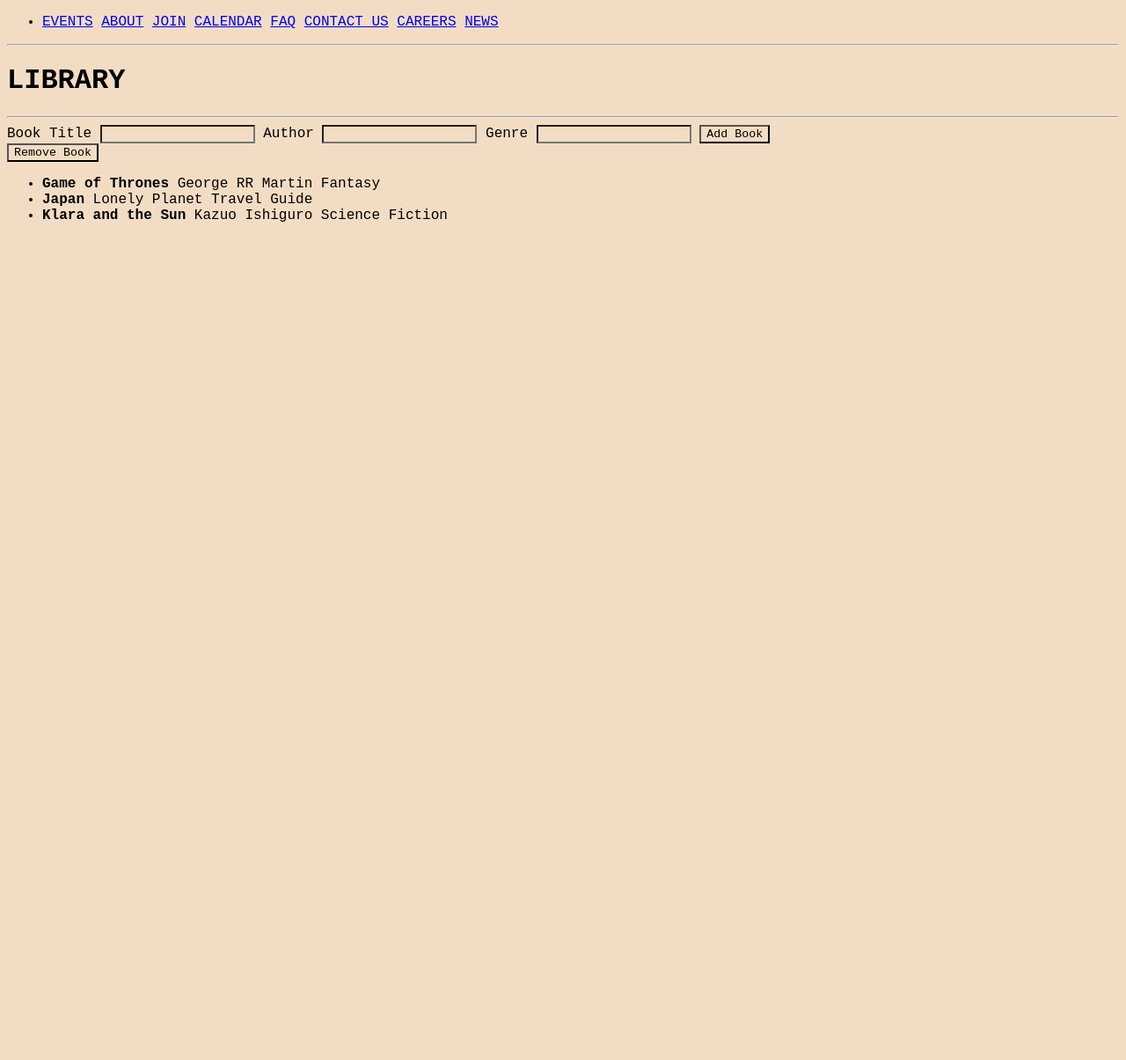
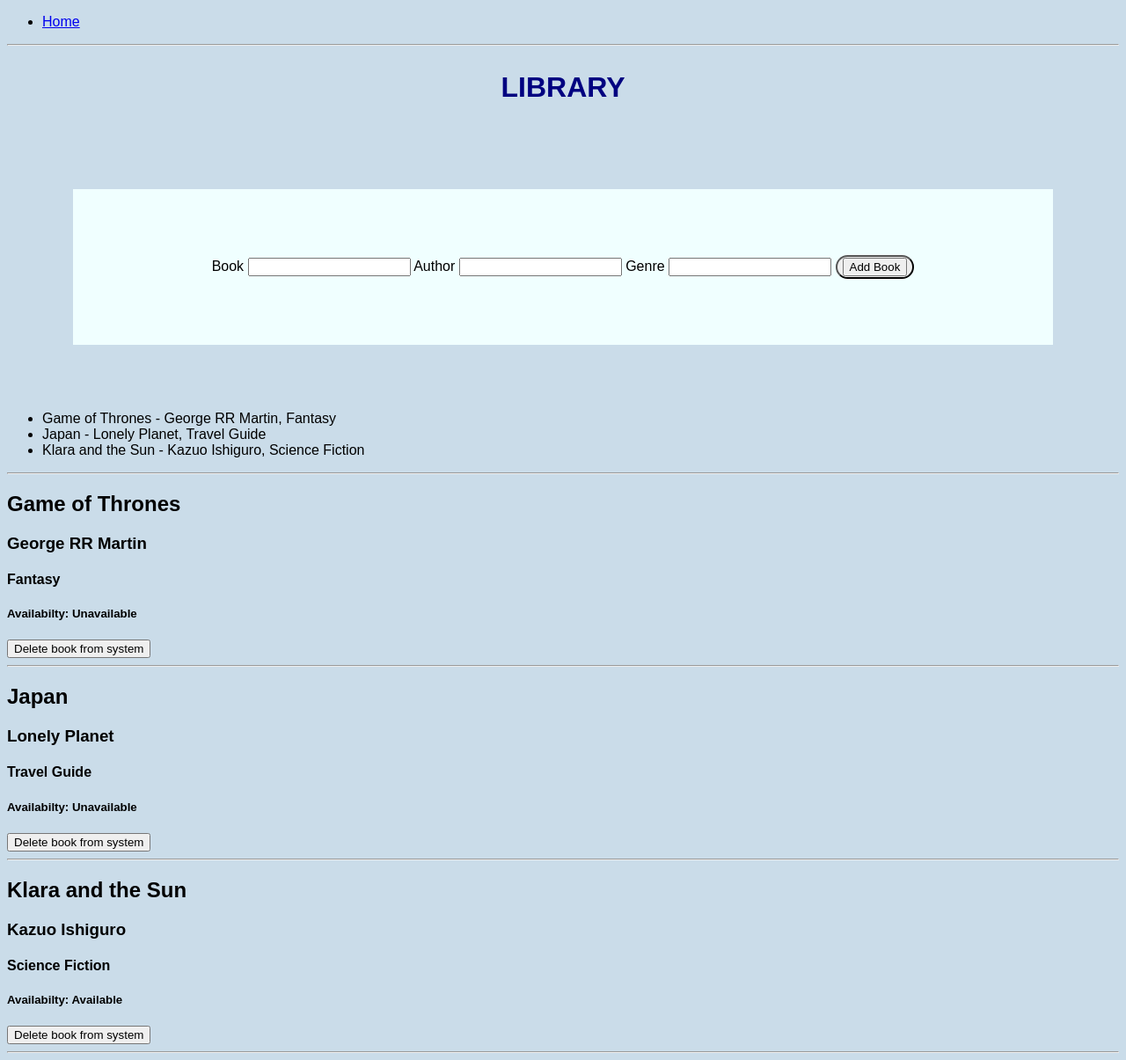
Before and after one commit to ljbedi/week3homework, a Flask app: page /books in a window 1280 px wide. Shown: the whole page at 88% size. Before the commit the page ends 252 px from the top, so only its background shows below. Run offline with Flask 3, Linux system fonts and the light colour scheme.

Commit message:
Add book, remove book, list book, checked_out book

```diff
--- a/controllers/books_controller.py
+++ b/controllers/books_controller.py
@@ -1,22 +1,21 @@
 from flask import Blueprint, render_template, request, redirect
-from models.book_list import book_list, add_new_book, delete_book
+
 from models.book import *
+from models.book_list import books, add_new_book, delete_book
 
-book_blueprint = Blueprint("book", __name__)
+book_blueprint = Blueprint("books", __name__)
 
+@book_blueprint.route("/books")
+def index():
+    return render_template("index.jinja", title="LIBRARY", book_list=books)
 
-# INDEX is show all
-
-@book_blueprint.route('/books')
-def index():
-    return render_template("index.jinja", title = "LIBRARY", book_list=book_list)
-
-@book_blueprint.route('/books', methods = ["POST"])
+@book_blueprint.route("/books", methods=['POST'])
 def add_book():
     book_title = request.form['title']
     book_author = request.form['author']
     book_genre = request.form['genre']
-    new_book = Book(book_title, book_author, book_genre)
+    checked_out = False
+    new_book = Book(book_title, book_author, book_genre, checked_out)
     add_new_book(new_book)
     return redirect('/books')
 
@@ -26,23 +25,15 @@ def delete(title):
     return redirect('/books')
 
 
-# @book_blueprint.route("/books", methods=['POST'])
-# def add_book():
-#     book_title = request.form['title']
-#     book_author = request.form['author']
-#     book_genre = request.form['genre']
-#     new_book = Book(book_title, book_author, book_genre)
-#     add_new_book(new_book)
-#     return redirect('/books')
-
-# @book_blueprint.route('/books/delete/<title>', methods=['POST'])
-# def delete(title):
-#     delete_book(title)
-#     return redirect('/books')
-
 # Provide the following functionality:
 
-# List all Books
-# Show an individual Book
-# Add a new Book to the Library.
-# Remove a Book from the Library
+# List all Books - DONE
+# Show an individual Book - cannot figure out - indexes???
+# Add a new Book to the Library. - DONE
+# Remove a Book from the Library - DONE (but only on bottom part - how to copy same as above???
+
+# Extension - show if available or checked out
+# IF BOOK IS AVAILABLE, SHOW AS AVAILBABLE IF NOT SHOW AS UNAVAILABLE
+# if checked_out == true then return/print appropiate outcome
+
+#  add property, checked_out as True or False, a function to print whether true or false
--- a/models/book.py
+++ b/models/book.py
@@ -1,6 +1,7 @@
 class Book():
 
-    def __init__(self, title, author, genre):
+    def __init__(self, title, author, genre, checked_out):
         self.title = title
         self.author = author
         self.genre = genre
+        self.checked_out = checked_out
--- a/models/book_list.py
+++ b/models/book_list.py
@@ -1,19 +1,19 @@
-from models.book import Book
+from models.book import *
 
-book1 = Book("Game of Thrones", "George RR Martin", "Fantasy")
-book2 = Book("Japan", "Lonely Planet", "Travel Guide")
-book3 = Book("Klara and the Sun", "Kazuo Ishiguro", "Science Fiction")
+book1 = Book("Game of Thrones", "George RR Martin", "Fantasy", True)
+book2 = Book("Japan", "Lonely Planet", "Travel Guide", True )
+book3 = Book("Klara and the Sun", "Kazuo Ishiguro", "Science Fiction", False)
 
-book_list = [book1, book2, book3]
+books = [book1, book2, book3]
 
 def add_new_book(book):
-    book_list.append(book)
+    books.append(book)
 
 def delete_book(book_title):
     book_to_delete = None
-    for book in book_list:
+    for book in books:
         if book.title == book_title:
             book_to_delete = book
             break
 
-    book_list.remove(book_to_delete)
+    books.remove(book_to_delete)
--- a/static/style.css
+++ b/static/style.css
@@ -0,0 +1,25 @@
+
+html {
+    font-family: sans-serif;
+    background-color: rgb(202, 220, 233);
+
+}
+
+header {
+    display: flex;
+    justify-content: center;
+    color:navy;
+}
+
+.inputs {
+    display: flex;
+    justify-content: center;
+    background-color: azure;
+    padding-block: 75px;
+    margin: 75px;
+}
+
+.add {
+    border-radius: 20px;
+    color: darkcyan;
+}
--- a/templates/base.jinja
+++ b/templates/base.jinja
@@ -5,36 +5,16 @@
     <meta name="viewport" content="width=device-width, initial-scale=1.0">
     <link rel="stylesheet" href="{{ url_for('static', filename='style.css') }}">
     <title>{{ title }}</title>
-    <style>
-      html * {
-        font-family:'Courier New', Courier, monospace;
-        background-color: rgb(242, 221, 196);
 
-    }
-    </style>
 </head>
 <body>
-<div>
-    <div class = "nav">
-            <ul>
-                <li>
-                    <a href ="/">EVENTS</a>
-                    <a href = "/">ABOUT</a>
-                    <a href = "/">JOIN</a>
-                    <a href = "/">CALENDAR</a>
-                    <a href = "/">FAQ</a>
-                    <a href = "/">CONTACT US</a>
-                    <a href = "/">CAREERS</a>
-                    <a href = "/">NEWS</a>
-                </li>
-            </ul>
-        </div>
-
-        </body>
-    </div>
-    <hr>
+    <nav>
+        <ul>
+            <li class="navlink"><a href="/books">Home</a></li>
+        </ul>
+    </nav>
+    <hr/>
     {% block content %}
-
-    {% endblock content  %}
+    {% endblock content %}
 </body>
 </html>
--- a/templates/index.jinja
+++ b/templates/index.jinja
@@ -1,26 +1,50 @@
-{% extends 'base.jinja' %} {% block content %}
-    <h1>{{ title }}</h1><hr>
+{% extends 'base.jinja' %}
+{% block content %}
+    <header>
+    <h1 class="title">{{ title }}</h1>
+    </header>
 
-    <form action="/books" method="post">
-        <label for ="title">Book Title</label>
-        <input type ="text" name="title" id="title"/>
-        <label for="author">Author</label>
-        <input type ="author" name="author"/>
-        <label for ="genre">Genre</label>
-        <input type="text" name="genre">
-        <input type="submit" value="Add Book"/>
-        </form>
-        <form action="/books/delete/<title>" method="post">
-        <input type="submit" value="Remove Book"/>
-        </form>
+    <div class = "inputs">
+        <section class="add-book">
+            <form action="/books" method="post">
+                <label for="book">Book</label>
+                <input type="text" name="title" id="title">
+                <label for="author">Author</label>
+                <input type="text" name="author" id="author">
+                <label for="genre">Genre</label>
+                <input type="text" name="genre" id="genre">
+                <button class = "add">
+                <input type="submit" value="Add Book"></button>
+            </form>
+        </section>
+    </div>
+
+    <ul class="books">
+        {% for book in book_list %}
+        <li>{{ book.title }} - {{ book.author }}, {{ book.genre }}</li>
+        {% endfor %}
+    </ul>
 
 
-    <ul>
-    {% for book in book_list %}
-        <li><b>{{ book.title }}</b>
-            {{ book.author}}
-            {{ book.genre}}
-            </li>
-    {% endfor %}
-    </ul>
+    <hr class="book-container">
+        {% for book in book_list %}
+        <div class="book">
+            <h2>{{ book.title }}</h2>
+            <h3>{{ book.author }}</h3>
+            <h4>{{ book.genre }}</h4>
+            <h5>Availabilty:
+            {% if book.checked_out == true %}
+                Unavailable
+            {% else %}
+                Available
+            {% endif %}
+
+            </h5>
+            <form class="form-inline" action="/books/delete/{{ book.title }}" method="POST">
+                <input type="submit" value="Delete book from system">
+            </form>
+        </div>
+        <hr/>
+        {% endfor %}
+    </div>
 {% endblock content %}
```
Also changed, not shown: Images/Stuck at Home - Books.png (added), models/__init__.py (deleted).
